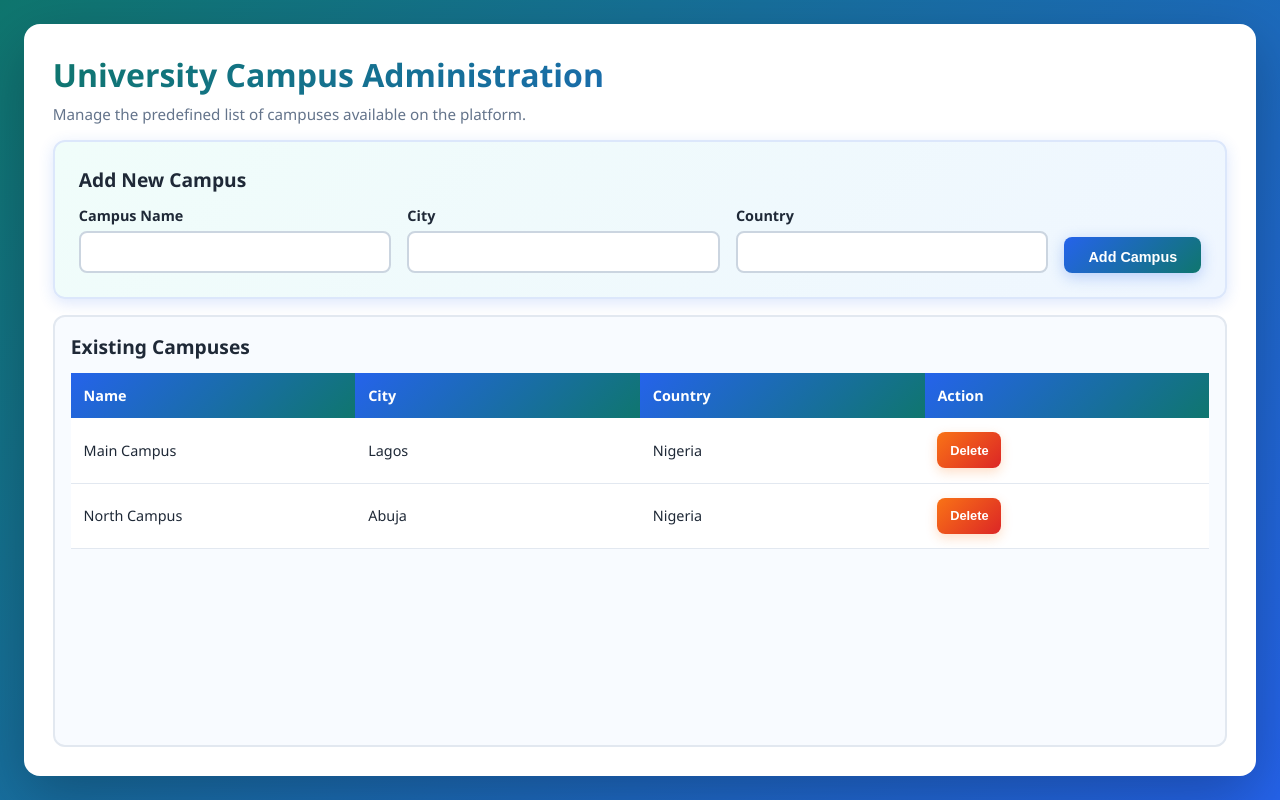
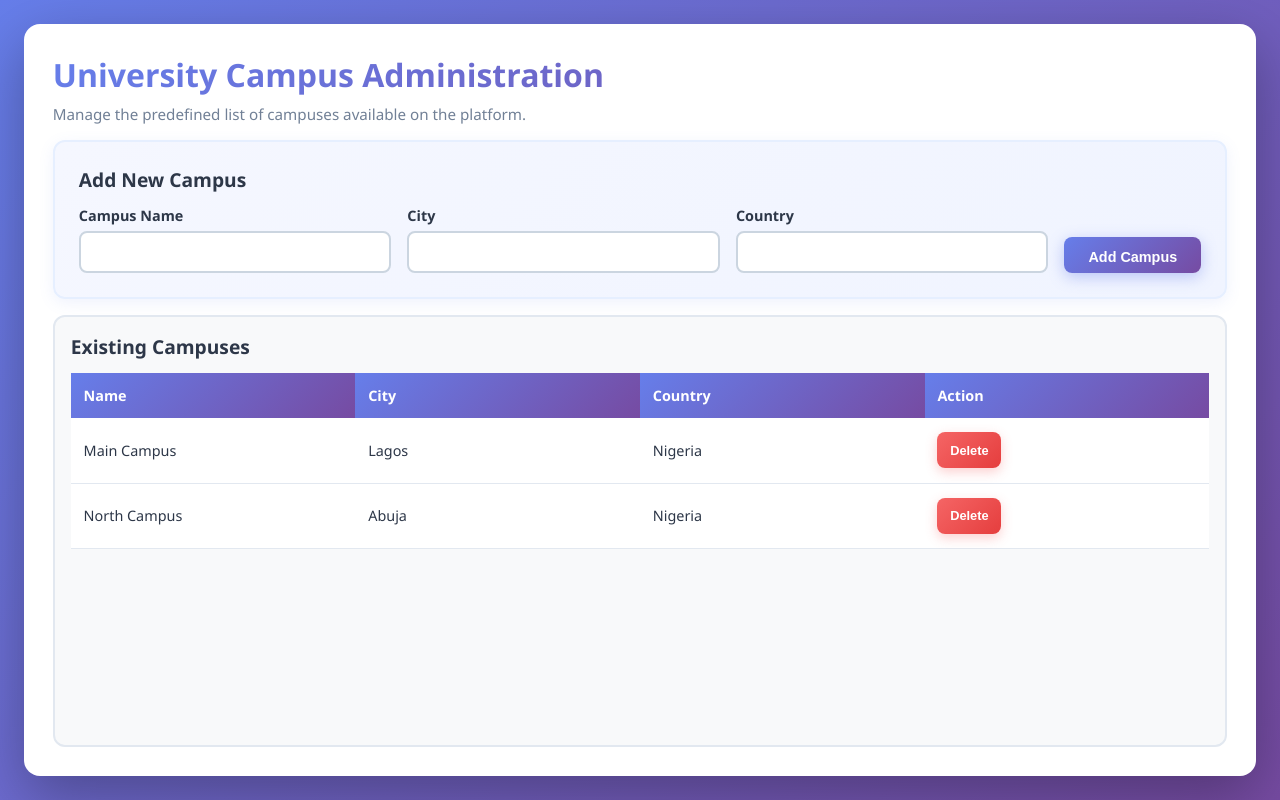
Before and after one commit to sammyksn-wm23-collab/RoomieMatch, a Flask app: page /admin/campuses in a window 1280 px wide. Run offline with Flask 3, Linux system fonts and the light colour scheme; data comes from the database, SQL or seed files in the repository.

Commit message:
Revert "Update admin_campuses.html"
This reverts commit 36d4a11461baba29fd254ee7ddd6783adc2d7a89.

```diff
--- a/sprit 1/templates/admin_campuses.html
+++ b/sprit 1/templates/admin_campuses.html
@@ -5,49 +5,30 @@
     <meta name="viewport" content="width=device-width, initial-scale=1.0">
     <title>Campus Administration</title>
     <style>
-        :root {
-            --primary: #2563eb;
-            --primary-dark: #1d4ed8;
-            --accent: #0f766e;
-            --accent-soft: #14b8a6;
-            --surface: #ffffff;
-            --surface-alt: #f8fbff;
-            --border: #dce7fb;
-            --text: #1f2937;
-            --muted: #64748b;
-            --shadow: rgba(37, 99, 235, 0.16);
-            --success-bg: #ecfdf5;
-            --success-text: #065f46;
-            --success-border: #34d399;
-            --error-bg: #fef2f2;
-            --error-text: #991b1b;
-            --error-border: #f87171;
-        }
-
         * { box-sizing: border-box; }
         html, body { height: 100%; margin: 0; padding: 0; }
         body {
             font-family: 'Segoe UI', Tahoma, Geneva, Verdana, sans-serif;
             padding: 1.5rem;
-            background: linear-gradient(135deg, var(--accent) 0%, var(--primary) 100%);
-            color: var(--text);
+            background: linear-gradient(135deg, #667eea 0%, #764ba2 100%);
+            color: #2d3748;
             font-size: 0.95rem;
             overflow: hidden;
             min-height: 100vh;
         }
         .container {
             height: calc(100vh - 3rem);
-            background: var(--surface);
+            background: white;
             padding: 1.8rem;
             border-radius: 16px;
-            box-shadow: 0 20px 60px rgba(0,0,0,0.25);
+            box-shadow: 0 20px 60px rgba(0,0,0,0.3);
             display: flex;
             flex-direction: column;
         }
         h1 {
             margin: 0 0 0.5rem 0;
             font-size: 2rem;
-            background: linear-gradient(135deg, var(--accent), var(--primary));
+            background: linear-gradient(135deg, #667eea, #764ba2);
             -webkit-background-clip: text;
             -webkit-text-fill-color: transparent;
             background-clip: text;
@@ -55,27 +36,27 @@
         p {
             margin: 0 0 1rem 0;
             font-size: 0.95rem;
-            color: var(--muted);
+            color: #718096;
         }
         h2 {
             font-size: 1.2rem;
             margin: 0 0 0.8rem 0;
-            color: var(--text);
+            color: #2d3748;
         }
         .form-section {
             flex-shrink: 0;
             padding: 1.5rem;
-            background: linear-gradient(135deg, #f0fdfa 0%, #eff6ff 100%);
+            background: linear-gradient(135deg, #f5f7ff 0%, #f0f4ff 100%);
             border-radius: 12px;
-            border: 2px solid var(--border);
+            border: 2px solid #e6efff;
             margin-bottom: 1rem;
-            box-shadow: 0 4px 15px var(--shadow);
+            box-shadow: 0 4px 15px rgba(102, 126, 234, 0.1);
         }
         .table-section {
             flex: 1;
             overflow-y: auto;
             padding: 1rem;
-            background: var(--surface-alt);
+            background: #f8f9fa;
             border-radius: 12px;
             border: 2px solid #e2e8f0;
         }
@@ -90,7 +71,7 @@
             font-size: 0.9rem;
             display: block;
             margin-bottom: 0.4rem;
-            color: var(--text);
+            color: #2d3748;
         }
         input {
             padding: 0.7rem;
@@ -99,38 +80,38 @@
             font-size: 0.9rem;
             width: 100%;
             transition: all 0.3s ease;
-            background: var(--surface);
+            background: white;
         }
         input:focus {
             outline: none;
-            border-color: var(--primary);
-            box-shadow: 0 0 0 3px rgba(37, 99, 235, 0.12);
+            border-color: #667eea;
+            box-shadow: 0 0 0 3px rgba(102, 126, 234, 0.1);
         }
         button {
             padding: 0.7rem 1.5rem;
             border: none;
             border-radius: 8px;
-            background: linear-gradient(135deg, var(--primary), var(--accent));
+            background: linear-gradient(135deg, #667eea, #764ba2);
             color: white;
             cursor: pointer;
             font-size: 0.9rem;
             font-weight: 600;
             height: 36px;
             transition: all 0.3s ease;
-            box-shadow: 0 4px 15px rgba(37, 99, 235, 0.28);
+            box-shadow: 0 4px 15px rgba(102, 126, 234, 0.4);
         }
         button:hover {
             transform: translateY(-2px);
-            box-shadow: 0 6px 20px rgba(37, 99, 235, 0.34);
+            box-shadow: 0 6px 20px rgba(102, 126, 234, 0.5);
         }
         button.delete {
-            background: linear-gradient(135deg, #f97316, #dc2626);
+            background: linear-gradient(135deg, #f56565, #e53e3e);
             padding: 0.4rem 0.8rem;
             font-size: 0.8rem;
-            box-shadow: 0 4px 12px rgba(249, 115, 22, 0.24);
+            box-shadow: 0 4px 12px rgba(245, 101, 101, 0.3);
         }
         button.delete:hover {
-            box-shadow: 0 6px 16px rgba(249, 115, 22, 0.3);
+            box-shadow: 0 6px 16px rgba(245, 101, 101, 0.4);
         }
         .message {
             padding: 0.8rem 1rem;
@@ -140,14 +121,14 @@
             border-left: 4px solid;
         }
         .message.success {
-            background: var(--success-bg);
-            color: var(--success-text);
-            border-color: var(--success-border);
+            background: #f0fff4;
+            color: #22543d;
+            border-color: #48bb78;
         }
         .message.error {
-            background: var(--error-bg);
-            color: var(--error-text);
-            border-color: var(--error-border);
+            background: #fff5f5;
+            color: #742a2a;
+            border-color: #f56565;
         }
         table {
             width: 100%;
@@ -172,7 +153,7 @@
             table-layout: fixed;
         }
         th {
-            background: linear-gradient(135deg, var(--primary), var(--accent));
+            background: linear-gradient(135deg, #667eea, #764ba2);
             color: white;
             padding: 0.8rem;
             text-align: left;
```
